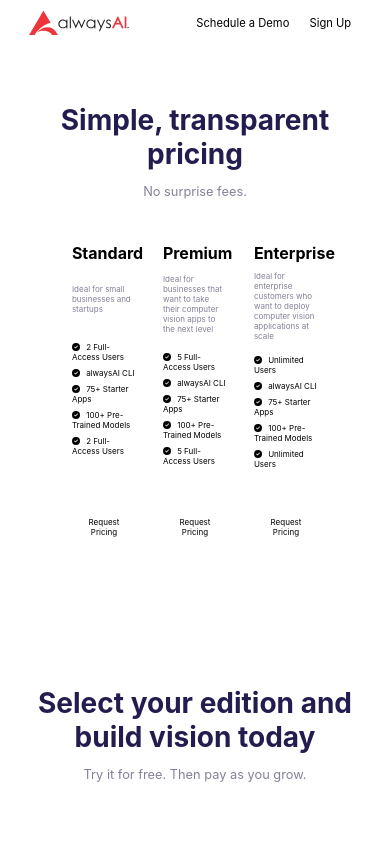
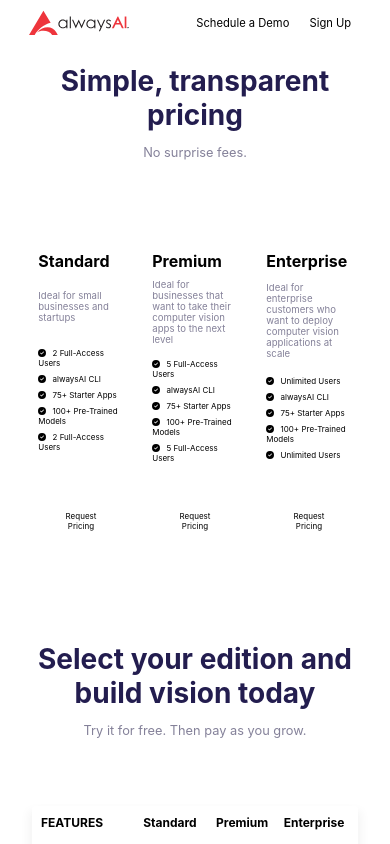
Before and after one commit to nikorosen/alwaysai-takehome, a Next.js app: page / in a window 390 px wide. Shown: the top 844 px of the page. Built offline with nearby package versions, Linux system fonts and the light colour scheme.

Commit message:
fix some responsive bugs

```diff
--- a/styles/Tiers.module.css
+++ b/styles/Tiers.module.css
@@ -172,12 +172,17 @@
   @media only screen and (max-width: 600px) {
 
 
+    .tiers {
+      padding: 1em;
+    }
 
     .container {
 
       width: 100%;
-      height: 40em;
+      height: 50em;
       padding: 1em;
+      column-gap: 0em;
+
 
     }
 
@@ -186,7 +191,12 @@
     }
 
     .container p {
-      font-size: .5rem;
+      font-size: .6rem;
+    }
+
+    .card {
+      padding: 0em;
+
     }
 
     .card li {
@@ -201,4 +211,16 @@
     .btn {
       font-size: .5rem;
     }
+
+    .standard:hover::before {
+      right: -6em;
+    }
+
+    .premium:hover::before {
+      right: -5em;
+    }
+
+    .enterprise:hover::before {
+      right: -4.5em;
+    }
   }
```
